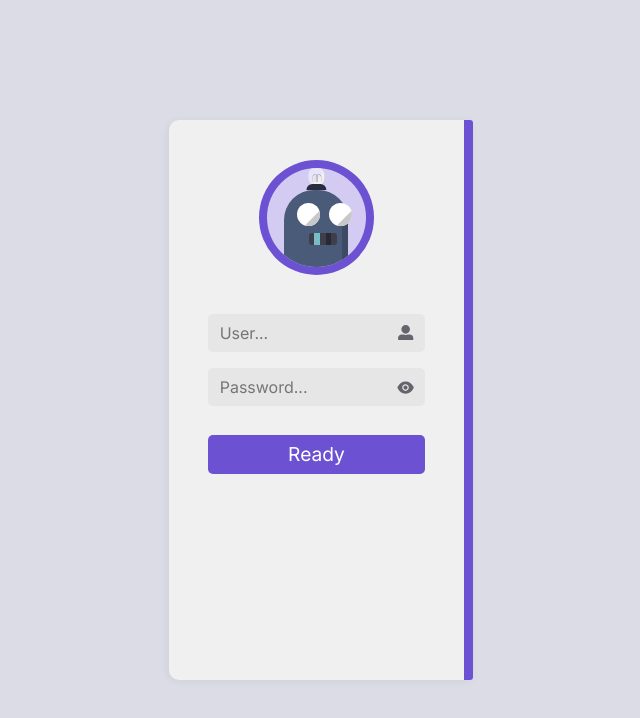
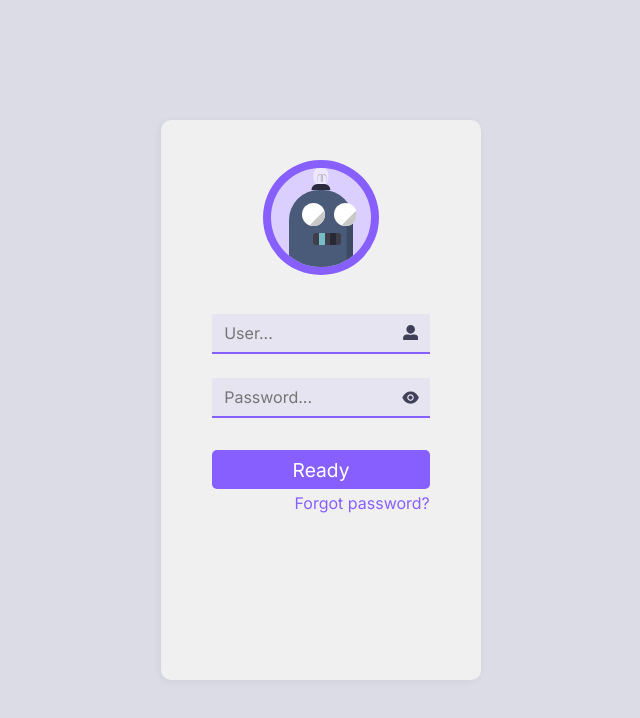
Before and after one commit to Carlos1006/Playground, a React (Vite) app: page /loginRobot in a window 1280 px wide. Shown: the top 718 px of the page, without its empty margins (319-959 px from the left). Built offline with nearby package versions, Linux system fonts and the light colour scheme.

Commit message:
Animaciones extras en robot

```diff
--- a/src/components/loginRobot.tsx
+++ b/src/components/loginRobot.tsx
@@ -1,5 +1,7 @@
 import React, {
+  ReactNode,
   createContext,
+  memo,
   useCallback,
   useContext,
   useEffect,
@@ -11,6 +13,23 @@ import css from "../styles/loginRobot.module.scss";
 import { FaUserAlt } from "react-icons/fa";
 import { AiFillEyeInvisible, AiFillEye } from "react-icons/ai";
 import { SiWire } from "react-icons/si";
+
+interface IRobotGripper {
+  className: string;
+  show: boolean;
+  open?: boolean;
+}
+
+interface IRobotEye {
+  children: ReactNode; // Gripper slot
+  className: string;
+  semiCloseTop?: boolean;
+  semiCloseBottom?: boolean;
+}
+
+interface IRobotLigbtBulb {
+  brightLevel: 0 | 1 | 2 | 3 | 4 | 5;
+}
 
 type Coord = { x: number; y: number };
 type Limit = { min: number; max: number };
@@ -27,6 +46,10 @@ const contextDefault = {
   lockPosition: false as boolean,
   focusPassword: false as boolean,
   hoverPassword: false as boolean,
+  spy: false as boolean,
+  hoverRecover: false as boolean,
+  hoverSubmit: false as boolean,
+  anim: true as boolean,
 };
 const LoginContext = createContext(contextDefault);
 
@@ -39,7 +62,7 @@ const useDebounce = (value: number, delay: number) => {
   return debouncedValue;
 };
 
-const RobotMouth: React.FC = () => {
+const RobotMouth: React.FC = memo(() => {
   const [active, setActive] = useState<number>(0);
   const interval = useRef<ReturnType<typeof setInterval> | null>(null);
 
@@ -62,12 +85,109 @@ const RobotMouth: React.FC = () => {
         ))}
     </div>
   );
-};
+});
+
+const RobotGripper: React.FC<IRobotGripper> = memo(
+  ({ className, show, open = false }: IRobotGripper) => {
+    return (
+      <>
+        <div
+          className={`
+                  ${css.hand}
+                  ${open ? css.openGripper : ""}
+                  ${show ? css.show : ""}
+                  ${className}`}
+        >
+          <div className={`${css.gripperTop} ${css.gripper}`} />
+          <div className={css.gripperPivot} />
+          <div className={`${css.gripperBottom} ${css.gripper}`} />
+          <div className={css.arm}>
+            {Array(ArmLines)
+              .fill(0)
+              .map((_, i) => (
+                <div key={i} className={css.armLine} />
+              ))}
+          </div>
+        </div>
+      </>
+    );
+  }
+);
+
+const RobotEye: React.FC<IRobotEye> = memo(
+  ({
+    children: gripper,
+    className,
+    semiCloseTop,
+    semiCloseBottom,
+  }: IRobotEye) => {
+    return (
+      <>
+        <div
+          className={`
+            ${css.eye}
+            ${semiCloseTop ? css.darker : ""}
+            ${semiCloseBottom ? css.brighter : ""}
+            ${className}
+          `}
+        >
+          <div className={css.eyelidContainer}>
+            <div
+              className={`
+                ${css.eyelid}
+                ${css.top}
+                ${semiCloseTop ? css.semiCloseTop : ""}
+                `}
+            />
+            <div
+              className={`
+              ${css.eyelid}
+              ${css.bottom}
+              ${semiCloseBottom ? css.semiCloseBottom : ""}
+            `}
+            />
+          </div>
+          <div className={css.eyeBright} />
+          {gripper}
+        </div>
+      </>
+    );
+  }
+);
+
+const RobotLightBulb: React.FC<IRobotLigbtBulb> = memo(
+  ({ brightLevel = 0 }: IRobotLigbtBulb) => {
+    return (
+      <>
+        <div className={css.bulb}>
+          <div
+            className={`
+            ${css.light}
+            ${css[`level${brightLevel}`]}
+          `}
+          >
+            <div className={css.lightBright} />
+            <SiWire className={css.wire} />
+          </div>
+          <div className={css.socket}></div>
+        </div>
+      </>
+    );
+  }
+);
 
 const Robot: React.FC = () => {
   const robotRef = useRef<HTMLDivElement>(null);
-  const { mousePosition, focusPassword, hoverPassword } =
-    useContext(LoginContext);
+  const {
+    mousePosition,
+    focusPassword,
+    hoverPassword,
+    spy,
+    hoverRecover,
+    hoverSubmit,
+    anim,
+  } = useContext(LoginContext);
+  const [temporalLevel, setTemporalLevel] = useState<0 | 1 | 2>(0);
 
   const mouseX = mousePosition.x;
   const mouseY = mousePosition.y;
@@ -102,57 +222,59 @@ const Robot: React.FC = () => {
     return `translate(${debouncedX}px, ${debouncedY}px)`;
   }, [debouncedX, debouncedY]);
 
+  const blind = useMemo(() => {
+    return focusPassword || hoverPassword;
+  }, [focusPassword, hoverPassword]);
+
+  const temporalLight = async (level: 0 | 1 | 2) => {
+    setTemporalLevel(level);
+    await new Promise((resolve) => setTimeout(resolve, 1000));
+    setTemporalLevel(0);
+  };
+
+  useEffect(() => {
+    if (hoverSubmit) {
+      temporalLight(1);
+    }
+  }, [hoverSubmit]);
+
+  useEffect(() => {
+    if (hoverRecover) {
+      temporalLight(2);
+    }
+  }, [hoverRecover]);
+
   return (
     <div id={css.robot} ref={robotRef}>
       <div className={css.body}>
         <div className={css.color} style={{ clipPath }} />
-        <div className={css.bulb}>
-          <div className={css.light}>
-            <div className={css.lightBright} />
-            <SiWire className={css.wire} />
-          </div>
-          <div className={css.socket}></div>
-        </div>
+        <RobotLightBulb brightLevel={anim ? temporalLevel : 0} />
         <div className={css.face} style={{ transform }}>
-          <div className={css.eyesContainer}>
-            <div className={`${css.eye} ${css.left}`}>
-              <div className={css.eyeBright} />
-              <div
-                className={`${css.hand} ${
-                  focusPassword || hoverPassword ? css.show : ""
-                } ${css.leftHand}`}
-              >
-                <div className={`${css.gripperTop} ${css.gripper}`} />
-                <div className={css.gripperPivot} />
-                <div className={`${css.gripperBottom} ${css.gripper}`} />
-                <div className={css.arm}>
-                  {Array(ArmLines)
-                    .fill(0)
-                    .map((_, i) => (
-                      <div key={i} className={css.armLine} />
-                    ))}
-                </div>
-              </div>
-            </div>
-            <div className={`${css.eye}  ${css.right}`}>
-              <div className={css.eyeBright} />
-              <div
-                className={`${css.hand} ${
-                  focusPassword || hoverPassword ? css.show : ""
-                } ${css.rightHand}`}
-              >
-                <div className={`${css.gripperTop} ${css.gripper}`} />
-                <div className={css.gripperPivot} />
-                <div className={`${css.gripperBottom} ${css.gripper}`} />
-                <div className={css.arm}>
-                  {Array(ArmLines)
-                    .fill(0)
-                    .map((_, i) => (
-                      <div key={i} className={css.armLine} />
-                    ))}
-                </div>
-              </div>
-            </div>
+          <div
+            className={`
+              ${blind && anim ? css.eyesOff : ""}
+              ${spy && anim ? css.oneEyeOn : ""}
+              ${css.eyesContainer}`}
+          >
+            <RobotEye
+              className={css.left}
+              semiCloseBottom={hoverSubmit && anim}
+              semiCloseTop={hoverRecover && anim}
+            >
+              <RobotGripper
+                className={css.leftHand}
+                show={blind && anim}
+                open={spy}
+              />
+            </RobotEye>
+
+            <RobotEye
+              className={css.right}
+              semiCloseBottom={hoverSubmit && anim}
+              semiCloseTop={hoverRecover && anim}
+            >
+              <RobotGripper className={css.rightHand} show={blind && anim} />
+            </RobotEye>
           </div>
           <RobotMouth />
         </div>
@@ -162,15 +284,18 @@ const Robot: React.FC = () => {
 };
 
 const LoginRobot: React.FC = () => {
-  const [eye, setEye] = useState<boolean>(false);
+  const userRef = useRef<HTMLInputElement>(null);
+  const passwordRef = useRef<HTMLInputElement>(null);
   const [mousePosition, setMousePosition] = useState<Coord>({ x: 0, y: 0 });
   const [robotPosition, setRobotPosition] = useState<Coord>({ x: 0, y: 0 });
   const [lockedPosition, setLockedPosition] = useState<Coord>({ x: 0, y: 0 });
   const [lockPosition, setLockPosition] = useState<boolean>(false);
-  const userRef = useRef<HTMLInputElement>(null);
-  const passwordRef = useRef<HTMLInputElement>(null);
   const [focusPassword, setFocusPassword] = useState<boolean>(false);
   const [hoverPassword, setHoverPassword] = useState<boolean>(false);
+  const [eye, setEye] = useState<boolean>(false);
+  const [hoverRecover, setHoverRecover] = useState<boolean>(false);
+  const [hoverSubmit, setHoverSubmit] = useState<boolean>(false);
+  const [anim, setAnim] = useState<boolean>(true);
 
   const handleMove = useCallback(
     (e: MouseEvent) => {
@@ -189,13 +314,8 @@ const LoginRobot: React.FC = () => {
   useEffect(() => {
     const robot = document.getElementById(css.robot);
     if (!robot) return;
-    const {
-      x: xRobot,
-      y: yRobot,
-      width,
-      height,
-    } = robot.getBoundingClientRect();
-    setRobotPosition({ x: xRobot + width / 2, y: yRobot + height / 2 });
+    const { x, y, width, height } = robot.getBoundingClientRect();
+    setRobotPosition({ x: x + width / 2, y: y + height / 2 });
   }, []);
 
   const onUserFocus = useCallback(() => {
@@ -232,11 +352,37 @@ const LoginRobot: React.FC = () => {
     setHoverPassword(false);
   }, []);
 
+  const onRecoverMouseEnter = useCallback(() => {
+    setHoverRecover(true);
+  }, []);
+
+  const onRecoverMouseLeave = useCallback(() => {
+    setHoverRecover(false);
+  }, []);
+
+  const onSubmitMouseEnter = useCallback(() => {
+    setHoverSubmit(true);
+  }, []);
+
+  const onSubmitMouseLeave = useCallback(() => {
+    setHoverSubmit(false);
+  }, []);
+
+  const onSubmit = (): void => {
+    setLockedPosition(robotPosition);
+    setLockPosition(true);
+    setAnim(false);
+  };
+
   const value = {
     mousePosition: lockPosition ? lockedPosition : mousePosition,
     lockPosition,
     focusPassword,
     hoverPassword,
+    spy: eye,
+    hoverRecover,
+    hoverSubmit,
+    anim,
   };
 
   return (
@@ -275,9 +421,22 @@ const LoginRobot: React.FC = () => {
             )}
           </div>
         </div>
-        <button id={css.submit}>
+        <button
+          id={css.submit}
+          onMouseEnter={onSubmitMouseEnter}
+          onMouseLeave={onSubmitMouseLeave}
+          onClick={onSubmit}
+        >
           <span>Ready</span>
         </button>
+        <a id={css.forgotPassword}>
+          <span
+            onMouseEnter={onRecoverMouseEnter}
+            onMouseLeave={onRecoverMouseLeave}
+          >
+            Forgot password?
+          </span>
+        </a>
       </div>
     </LoginContext.Provider>
   );
--- a/src/styles/loginRobot.module.scss
+++ b/src/styles/loginRobot.module.scss
@@ -4,14 +4,15 @@ $faceTransition: 150;
 $faceTransitionMS: $faceTransition * 1ms;
 
 #loginRobot {
-    width: 23vw;
+    width: 25vw;
     height: 70vh;
-    border-radius: 10px 3px 3px 10px;
+    // border-radius: 10px 3px 3px 10px;
+    border-radius: 10px;
     background:rgb(240,240,240);
     display:flex;
     flex-direction: column;
     align-items:center;
-    border-right:0.75vw solid rgb(109, 81, 211);
+    // border-right:0.75vw solid rgb(109, 81, 211);
     box-shadow:-0.2vh 0.2vh 8px 0 rgba(0,0,0,0.05);
     cursor:default;
     #robotContainer {
@@ -19,19 +20,34 @@ $faceTransitionMS: $faceTransition * 1ms;
         height: 9vw;
         margin-top: 5vh;
         border-radius:100pt;
-        background-color:rgb(109, 81, 211);
+        background-color:#885FFF;
         margin-bottom: 3vw;
         display:flex;
         align-items:center;
         justify-content:center;
     }
+    #forgotPassword {
+        width: 17vw;
+        border-radius:5px;
+        cursor:pointer;
+        display:flex;
+        justify-content: flex-end;
+        span {
+            font-size:1rem;
+            font-family: Inter;
+            color:#885FFF;
+        }
+    }
     .input {
         width: 17vw;
         height: 3vw;
         background:rgb(230,230,230);
-        margin-bottom:2vh;
+        margin-bottom:3vh;
         display:flex;
-        border-radius:5px;
+        // border-radius:5px 5px 0 0;
+        border-radius:0;
+        border-bottom:2px solid #885FFF;
+        background: #875fff15;
         cursor: default;
         .icon {
             height: 3vw;
@@ -42,7 +58,7 @@ $faceTransitionMS: $faceTransition * 1ms;
             >svg {
                 width: 1.2vw;
                 height: 1.2vw;
-                fill:rgb(100, 100, 110);
+                fill:rgb(64, 64, 88);
             }
             &.eye>svg{
                 width: 1.5vw !important;
@@ -64,11 +80,11 @@ $faceTransitionMS: $faceTransition * 1ms;
         }
     }
     #submit {
-        margin-top:1vw;
+        margin-top:1vh;
         width: 17vw;
         height: 3vw;
-        background:rgb(109, 81, 211);
-        margin-bottom:3vh;
+        background:#885FFF;
+        margin-bottom:0.5vh;
         border-radius:5px;
         border:0;
         padding:0;
@@ -122,12 +138,25 @@ $size: 9vw;
             bottom: 0.5vh;
             left: 50%;
             transform: translateX(-50%);
+            transition: all 200ms cubic-bezier(.39,-0.05,.5,.84);
+            &.level0 {
+                background-color:rgb(255,255,255,0.5);
+                box-shadow: 0 0 8px 1px rgb(255,255,255,0);
+            }
+            &.level1 {
+                background-color:rgb(255,255,255,1);
+                box-shadow: 0 0 8px 2px rgb(255,255,255,0.4);
+            }
+            &.level2 {
+                background-color:rgb(255,255,255,0.3);
+                box-shadow: 0 0 8px 2px rgb(255,255,255,0);
+            }
             .lightBright {
-                width: 100%;
-                height: 100%;
-                border-radius:100px;
-                background-color:rgb(240,240,240);
-                clip-path: polygon(100% 20%, 20% 100%, 100% 100%);
+                // width: 100%;
+                // height: 100%;
+                // border-radius:100px;
+                // background-color:rgb(240,240,240);
+                // clip-path: polygon(100% 20%, 20% 100%, 100% 100%);
             }
             .wire {
                 position: absolute;
@@ -157,24 +186,46 @@ $size: 9vw;
         left: 1vw;
         display: flex;
         flex-direction: column;
-        transition: all $faceTransitionMS ease-in-out;
+        // transition: all $faceTransitionMS ease-in-out;
+        // transition: all $faceTransitionMS cubic-bezier(.43,.02,.61,.97);
+        transition: all $faceTransitionMS cubic-bezier(.97,.11,.65,1.69);
+        // transition: all $faceTransitionMS cubic-bezier(.97,.11,.35,1.91);
         .eyesContainer {
             width: 100%;
             height: 1.8vw;
             display:flex;
             align-items:center;
+            &.eyesOff {
+                .eye {
+                    background-color:rgb(180,180,180,1);
+                    .eyeBright {
+                        background-color:rgb(150,150,150,1);
+                    }
+                }
+            }
+            &.oneEyeOn{
+                .eye.left {
+                    background:rgb(255,255,255);
+                    .eyeBright {
+                        background-color:rgb(200,200,200);
+                    }
+                }
+            }
             .eye {
                 width: 1.8vw;
                 height: 1.8vw;
                 border-radius:100px;
                 background:rgb(255,255,255);
+                transition: all 200ms ease-in-out;
                 position: relative;
+                box-shadow: 0 0 8px 1px rgb(255,255,255,0);
                 .eyeBright {
                     width: 100%;
                     height: 100%;
                     border-radius:100px;
                     background-color:rgb(200,200,200);
                     clip-path: polygon(100% 30%, 30% 100%, 100% 100%);
+                    transition: all 250ms ease-in-out;
                 }
                 &.left {
                     margin-right:auto;
@@ -182,11 +233,60 @@ $size: 9vw;
                 &.right {
                     margin-right:-0.3vw;
                 }
+                &.darker {
+                    background-color:rgb(230,230,230);
+                    .eyeBright {
+                        background-color:rgb(180,180,180);
+                    }
+                }
+                &.brighter {
+                    background-color:rgb(255,255,255);
+                    box-shadow: 0 0 8px 2px rgb(255,255,255,0.2);
+                    .eyeBright {
+                        background-color:rgb(230,230,230);
+                    }
+                }
+                .eyelidContainer {
+                    z-index:1;
+                    position:absolute;
+                    transition: all 250ms ease-in-out;
+                    width:calc(100% + 2px);
+                    height:calc(100% + 2px);
+                    border-radius:100pt;
+                    overflow: hidden;
+                    top:-1px;
+                    left:-1px;
+                    .eyelid {
+                        width:100%;
+                        height:50%;
+                        background-color:rgb(66, 68, 87);
+                        position: absolute;
+                        transition:all 0.3s cubic-bezier(.48,.24,.73,.89);
+                        &.top {
+                            bottom:100%;
+                        }
+                        &.bottom {
+                            top:100%;
+                        }
+                        &.semiCloseTop {
+                            &.top {
+                                bottom:60%;
+                            }
+                        }
+                        &.semiCloseBottom {
+                            &.bottom {
+                                top:60%;
+                            }
+                        }
+                    }
+
+                }
                 .hand {
                     width: 2vw;
                     height: 2vw;
                     top:-0.1vw;
                     position: absolute;
+                    z-index:10;
                     transition:left 0.5s cubic-bezier(.35,.13,.52,.91), right 0.5s cubic-bezier(.35,.13,.52,.91);
                     .gripperPivot {
                         position:absolute;
@@ -218,9 +318,9 @@ $size: 9vw;
                         height: 15px;
                         top: 50%;
                         transform: translateY(-50%);
-                        transition:rotate 0.5s cubic-bezier(.35,.13,.52,.91);
                         background-color:rgb(67, 67, 102);
                         display:flex;
+                        transition: all 0.8s cubic-bezier(.35,.13,.52,.91);
                         .armLine {
                             width:100%;
                             height:100%;
@@ -228,6 +328,16 @@ $size: 9vw;
                         }
                     }
                     &.leftHand {
+                        &.openGripper {
+                            .gripper {
+                                &.gripperTop {
+                                    rotate: -20deg !important;
+                                }
+                                &.gripperBottom {
+                                    rotate: 20deg !important;
+                                }
+                            }
+                        }
                         left:-5vw;
                         .gripperPivot {
                             left: -2px;
@@ -240,6 +350,7 @@ $size: 9vw;
                         .gripper {
                             left:0;
                             transform-origin:5% 50%;
+                            transition: all 0.3s cubic-bezier(.35,.13,.52,.91);
                             &.gripperTop {
                                 rotate: -5deg;
                             }
```
